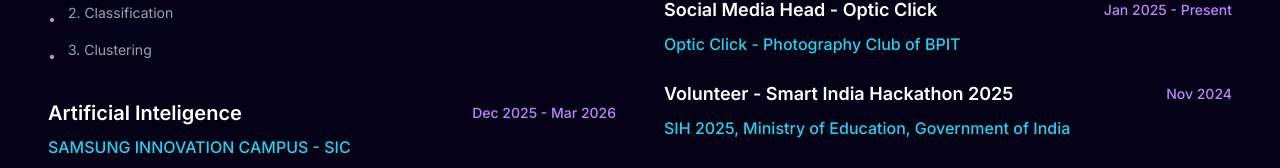
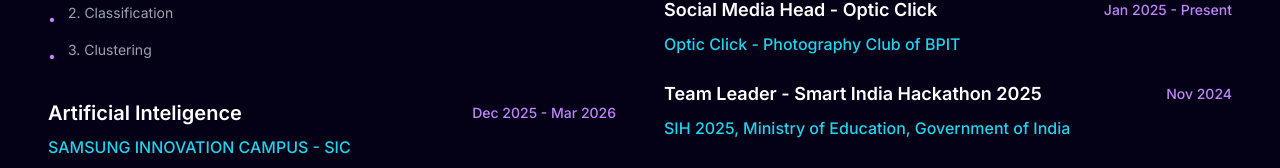
Before and after one commit to HarshLogic/Portfolio_Harsh, a Next.js app: page / in a window 1280 px wide. Shown: the part 3789-3957 px from the top of the page. Built offline with nearby package versions, Linux system fonts and the light colour scheme; a web font is replaced by a local one.

Commit message:
Update index.ts

```diff
--- a/constants/index.ts
+++ b/constants/index.ts
@@ -403,7 +403,7 @@
     period: "Jan 2025 - Present",
   },
   {
-    role: "Volunteer - Smart India Hackathon 2025",
+    role: "Team Leader - Smart India Hackathon 2025",
     organization: "SIH 2025, Ministry of Education, Government of India",
     period: "Nov 2024",
   },
```
